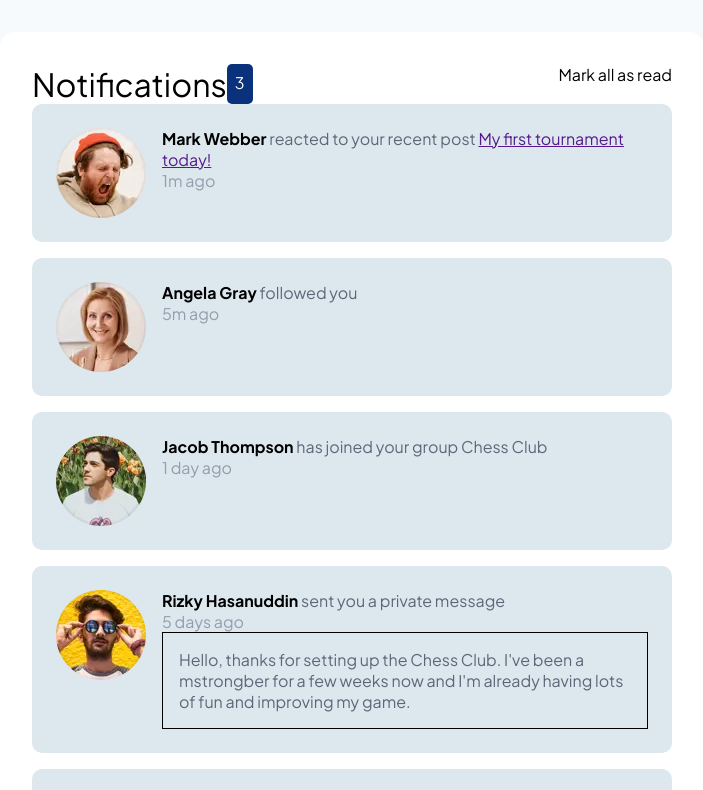
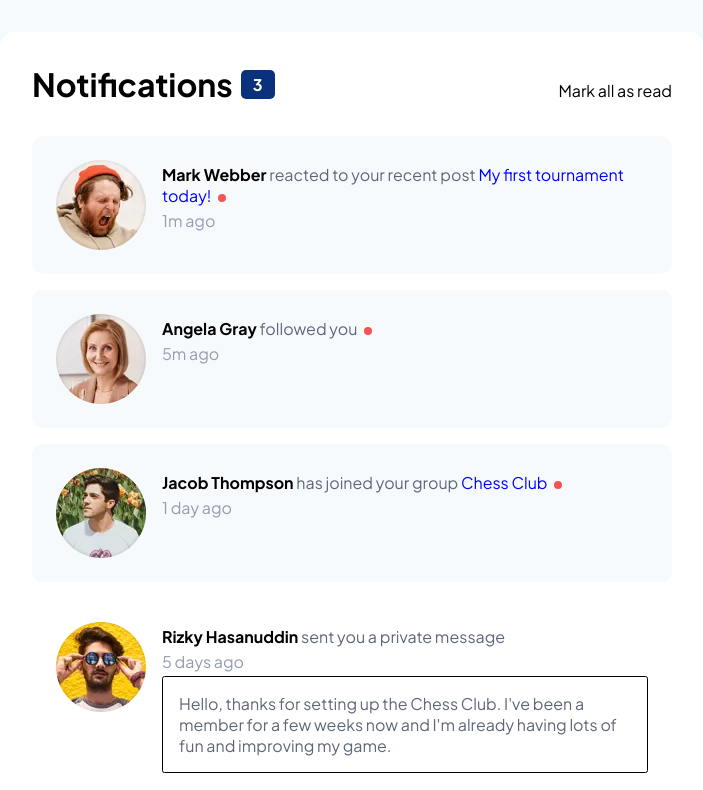
Before and after one commit to GuiceJoose/frontend-mentor-notifications-page, a plain HTML site: page index.html in a window 1280 px wide. Shown: the top 790 px of the page, without its empty margins (288-991 px from the left). Drawn offline with Linux system fonts and the light colour scheme.

Commit message:
Add more styling

```diff
--- a/index.html
+++ b/index.html
@@ -37,7 +37,7 @@
         <div class="mark-all-as-read">Mark all as read</div>
       </header>
       <ul>
-        <li>
+        <li class="unread">
           <img
             src="./assets/images/avatar-mark-webber.webp"
             alt="Mark Webber"
@@ -45,13 +45,13 @@
           <div class="notification-text-area">
             <div class="notification-text-content">
               <strong class="name">Mark Webber</strong> reacted to your recent
-              post
-              <a href="" class="post"> My first tournament today! </a>
-              <p class="timestamp">1m ago</p>
+              post <a href="" class="post"> My first tournament today! </a>
+              <span class="unread-indicator"></span>
             </div>
+            <p class="timestamp">1m ago</p>
           </div>
         </li>
-        <li>
+        <li class="unread">
           <img
             src="./assets/images/avatar-angela-gray.webp"
             alt="Angela Gray"
@@ -59,11 +59,12 @@
           <div class="notification-text-area">
             <div class="notification-text-content">
               <strong class="name">Angela Gray</strong> followed you
+              <span class="unread-indicator"></span>
             </div>
             <p class="timestamp">5m ago</p>
           </div>
         </li>
-        <li>
+        <li class="unread">
           <img
             src="./assets/images/avatar-jacob-thompson.webp"
             alt="Jacob Thompson"
@@ -71,7 +72,8 @@
           <div class="notification-text-area">
             <div class="notification-text-content">
               <strong class="name">Jacob Thompson</strong> has joined your group
-              <a class="group">Chess Club</a>
+              <a href="" class="group">Chess Club</a>
+              <span class="unread-indicator"></span>
             </div>
             <p class="timestamp">1 day ago</p>
           </div>
@@ -84,14 +86,15 @@
           <div class="notification-text-area">
             <div class="notification-text-content">
               <strong class="name">Rizky Hasanuddin</strong> sent you a private
-              message
-              <p class="timestamp">5 days ago</p>
-              <p class="private-message">
-                Hello, thanks for setting up the Chess Club. I've been a
-                mstrongber for a few weeks now and I'm already having lots of
-                fun and improving my game.
-              </p>
+              message<span class="unread-indicator"></span>
             </div>
+
+            <p class="timestamp">5 days ago</p>
+            <p class="private-message">
+              Hello, thanks for setting up the Chess Club. I've been a member
+              for a few weeks now and I'm already having lots of fun and
+              improving my game.
+            </p>
           </div>
         </li>
         <li>
@@ -103,7 +106,9 @@
             <div class="notification-text-content">
               <strong class="name">Kimberly Smith</strong> commented on your
               picture <img src="./assets/images/image-chess.webp" alt="" />
+              <span class="unread-indicator"></span>
             </div>
+
             <p class="timestamp">1 week ago</p>
           </div>
         </li>
@@ -118,7 +123,7 @@
               recent post
               <a class="post" href=""
                 >5 end-game strategies to increase your win rate</a
-              >
+              ><span class="unread-indicator"></span>
             </div>
             <p class="timestamp">2 weeks ago</p>
           </div>
@@ -128,7 +133,8 @@
           <div class="notification-text-area">
             <div class="notification-text-content">
               <strong class="name">Anna Kim</strong> left the group
-              <a href="" class="group">Chess Club</a>
+              <a href="" class="group">Chess Club</a
+              ><span class="unread-indicator"></span>
             </div>
             <p class="timestamp">2 weeks ago</p>
           </div>
@@ -140,7 +146,7 @@
       Challenge by
       <a href="https://www.frontendmentor.io?ref=challenge" target="_blank"
         >Frontend Mentor</a
-      >. Coded by <a href="#">Your Name Here</a>.
+      >. Coded by <a href="https://github.com/GuiceJoose">John Z</a>.
     </div>
   </body>
 </html>
--- a/style.css
+++ b/style.css
@@ -32,6 +32,11 @@ ul {
   list-style: none;
 }
 
+a {
+  color: blue;
+  text-decoration: none; /* no underline */
+}
+
 img {
   max-width: 100%;
   height: auto;
@@ -61,15 +66,24 @@ header {
   display: flex;
   width: 100%;
   justify-content: space-between;
+  align-items: baseline;
+}
+h1 {
+  font-weight: bold;
+  font-size: 20x;
 }
 .notifications-header {
   display: flex;
+  align-items: center;
+  margin-bottom: 2rem;
 }
 .notifications-total {
   color: white;
-  padding: 0.5rem;
+  padding: 0.25rem 0.75rem;
   background-color: hsl(219, 85%, 26%);
   border-radius: 5px;
+  margin-left: 0.5rem;
+  font-weight: bold;
 }
 
 strong {
@@ -84,23 +98,44 @@ ul {
 li {
   display: flex;
   align-items: flex-start;
-  background-color: hsl(205, 33%, 90%);
+  background-color: white;
   border-radius: 10px;
   padding: 1.5rem;
+}
+
+li.unread {
+  background-color: hsl(210, 60%, 98%);
 }
 
 .notification-text-area {
   margin-left: 1rem;
   font-size: 16px;
+  color: hsl(219, 12%, 42%);
 }
 
-.notification-text-area {
-  color: hsl(219, 12%, 42%);
+.notification-text-content {
+  margin: 0.25rem 0;
+}
+
+.unread-indicator {
+  height: 8px;
+  width: 8px;
+  background-color: hsl(1, 90%, 64%);
+  border-radius: 50%;
+  vertical-align: middle;
+  margin-left: 0.25rem;
+  display: none;
+}
+
+.unread .unread-indicator {
+  display: inline-block;
 }
 
 .private-message {
   border: 1px solid black;
   padding: 1rem;
+  border-radius: 2.5px;
+  margin-top: 0.25rem;
 }
 
 .timestamp {
```
